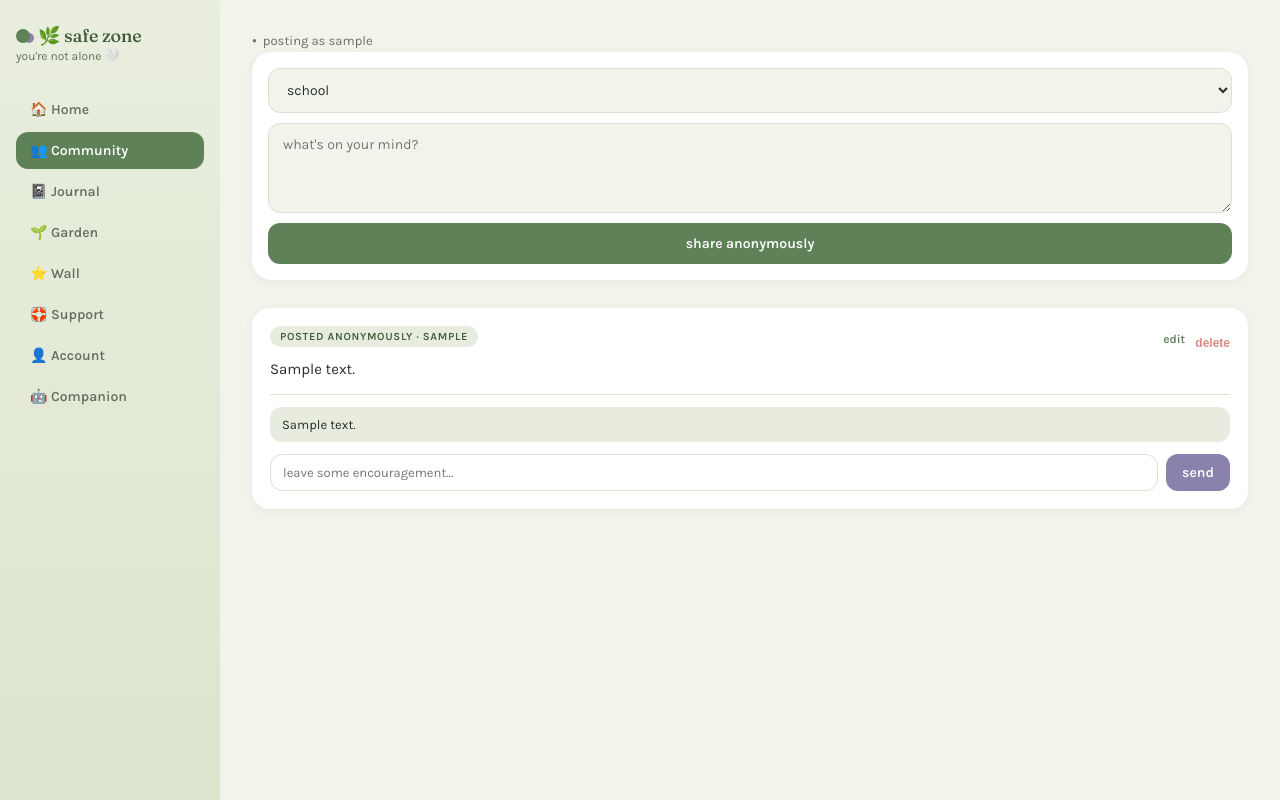
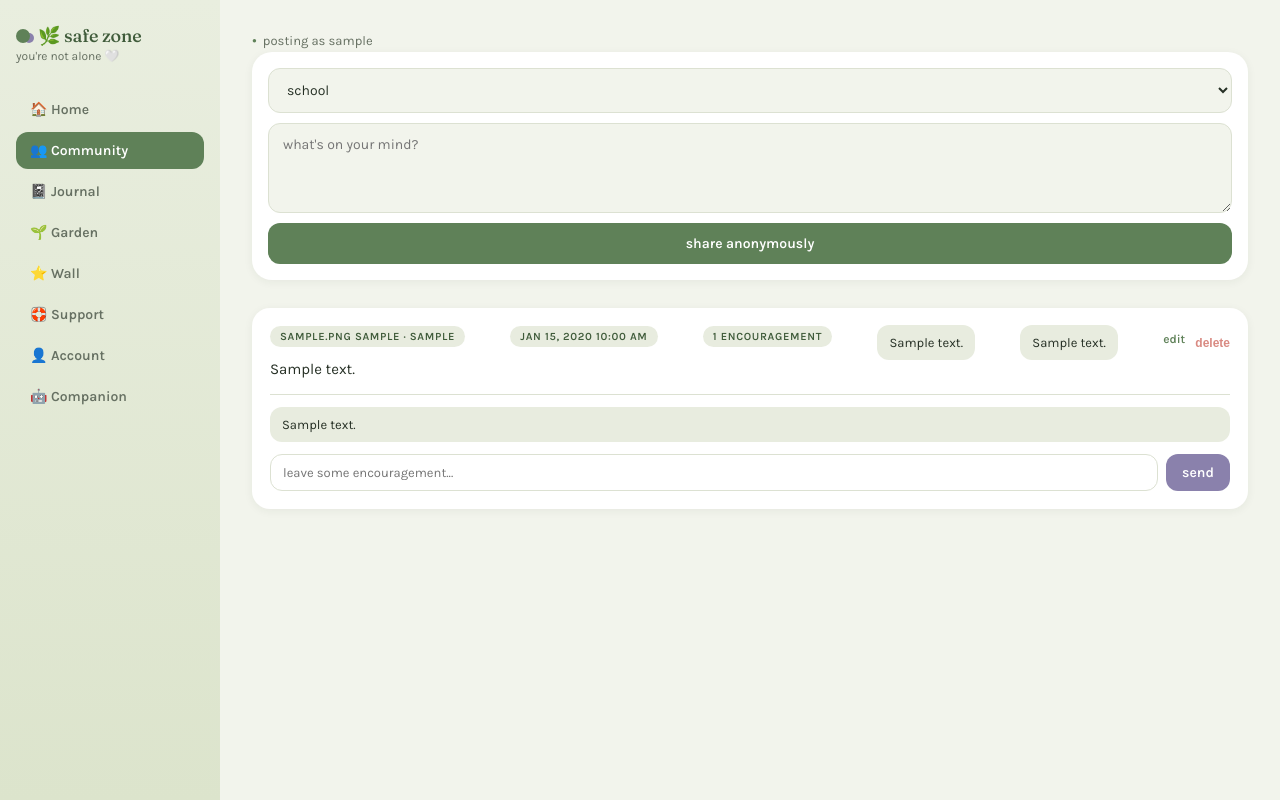
Before and after one commit to alexamgreat/safe-zone-app, a Flask app: page /feed in a window 1280 px wide. Run offline with Flask 3, Linux system fonts and the light colour scheme; the visitor is signed in with stand-in values (Sample User, id 1); tables that the repository leaves empty hold one stand-in row (values such as "Sample post").

Commit message:
feat: show avatar and nickname on posts, encouragement, and wall

```diff
--- a/app/models.py
+++ b/app/models.py
@@ -23,6 +23,7 @@ class Post(db.Model):
     encouragements = db.relationship(
         "Encouragement", backref="post", order_by="Encouragement.created_at"
     )
+    author = db.relationship("User", foreign_keys=[user_id])
 
 
 class Reaction(db.Model):
@@ -39,10 +40,11 @@ class MentorRequest(db.Model):
 
 class Encouragement(db.Model):
     id = db.Column(db.Integer, primary_key=True)
-    post_id = db.Column(db.Integer, db.ForeignKey("post.id"), nullable=True)  # changed: nullable
+    post_id = db.Column(db.Integer, db.ForeignKey("post.id"), nullable=True)
     user_id = db.Column(db.Integer, db.ForeignKey("user.id"), nullable=False)
     body = db.Column(db.Text, nullable=False)
     created_at = db.Column(db.DateTime, default=datetime.utcnow)
+    author = db.relationship("User", foreign_keys=[user_id])
 
 
 class EncouragementReaction(db.Model):
--- a/app/templates/feed.html
+++ b/app/templates/feed.html
@@ -25,7 +25,55 @@
     {% for post in posts %}
       <div class="post-card">
         <div class="card-header-row">
-          <p class="post-meta">posted anonymously · {{ post.topic }}</p>
+          <p class="post-meta">{{ post.author.avatar }} {{ post.author.username }} · {{ post.topic }}</p>
+          {% if post.created_at %}
+            <p class="post-meta">{{ post.created_at.strftime('%b %d, %Y %I:%M %p') }}</p>
+          {% endif %}
+          {% if post.updated_at %}
+            <p class="post-meta">(edited {{ post.updated_at.strftime('%b %d, %Y %I:%M %p') }})</p>
+          {% endif %}
+          {% if post.encouragements %}
+            <p class="post-meta">{{ post.encouragements|length }} encouragement{{ 's' if post.encouragements|length > 1 else '' }}</p>
+          {% endif %}
+          {% if post.reactions %}
+            <p class="post-meta">{{ post.reactions|length }} reaction{{ 's' if post.reactions|length > 1 else '' }}</p>
+          {% endif %}
+          {% if post.reactions %}
+            <div class="reaction-summary">
+              {% for reaction in post.reactions %}
+                <span class="reaction">{{ reaction.label }} ({{ reaction.count }})</span>
+              {% endfor %}
+            </div>
+          {% endif %}
+          {% if post.encouragements %}
+            <div class="encouragement-summary">
+              {% for encouragement in post.encouragements %}
+                <span class="encouragement">{{ encouragement.body }}</span>
+              {% endfor %}
+            </div>
+          {% endif %}
+          {% if post.reactions %}
+            <div class="reaction-summary">
+              {% for reaction in post.reactions %}
+                <span class="reaction">{{ reaction.label }} ({{ reaction.count }})</span>
+              {% endfor %}
+            </div>
+          {% endif %}
+          {% if post.encouragements %}
+            <div class="encouragement-summary">
+              {% for encouragement in post.encouragements %}
+                <span class="encouragement">{{ encouragement.body }}</span>
+              {% endfor %}
+            </div>
+          {% endif %}
+
+          {% if post.reactions %}
+            <div class="reaction-summary">
+              {% for reaction in post.reactions %}
+                <span class="reaction">{{ reaction.label }} ({{ reaction.count }})</span>
+              {% endfor %}
+            </div>
+          {% endif %}
           {% if post.user_id == current_user_id %}
             <div style="display:flex; gap:10px;">
               <a href="/post/{{ post.id }}/edit" class="card-link">edit</a>
--- a/app/templates/home.html
+++ b/app/templates/home.html
@@ -60,7 +60,7 @@
     <h2 class="card-title">💬 All Shared Stories</h2>
     {% for post in recent_posts %}
       <div class="mini-post">
-        <p class="post-meta">{{ post.topic }}</p>
+        <p class="post-meta">{{ post.author.avatar }} {{ post.author.username }} · {{ post.topic }}</p>
         <p class="post-body">{{ post.body }}</p>
         <form method="POST" action="/post/{{ post.id }}/encourage" class="encourage-form" style="margin-top:10px;">
           <input type="text" name="body" placeholder="leave some encouragement..." required>
--- a/app/templates/wall.html
+++ b/app/templates/wall.html
@@ -18,6 +18,7 @@
   <div class="feed">
     {% for e in encouragements %}
       <div class="post-card">
+        <p class="post-meta">{{ e.author.avatar }} {{ e.author.username }}</p>
         <p class="post-body">{{ e.body }}</p>
         <div class="reactions">
           {% for key, label in reaction_labels.items() %}
```
